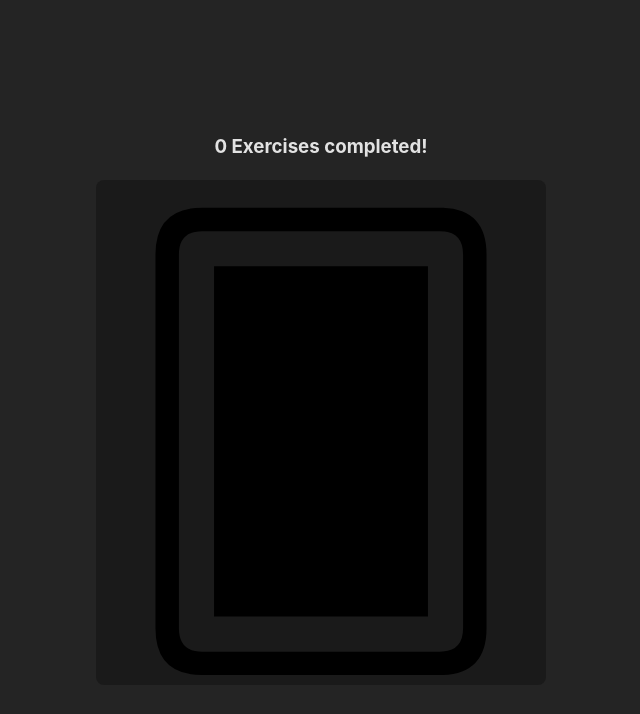
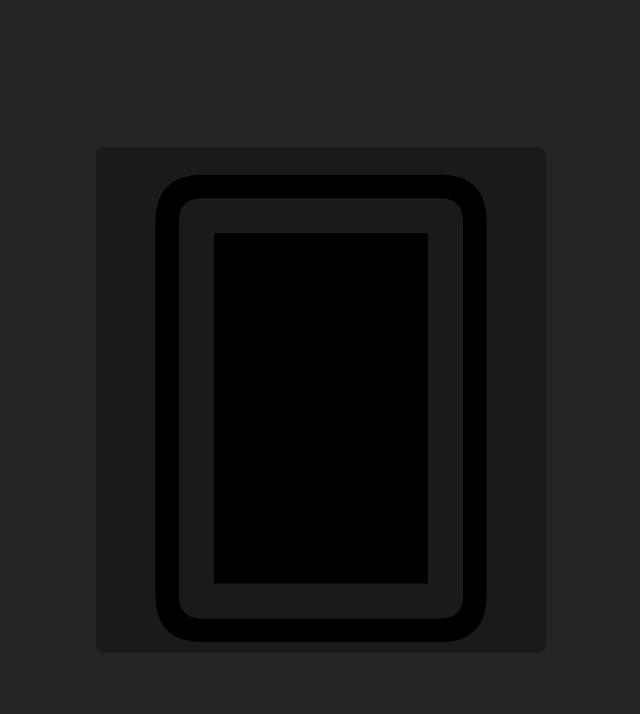
Before and after one commit to dielawn/exercise_card_game, a React (Vite) app: page / in a window 1280 px wide. Shown: the top 714 px of the page, without its empty margins (319-959 px from the left). Built offline with nearby package versions, Linux system fonts and the light colour scheme.

Commit message:
exercises completed hidden until greater than 0

```diff
--- a/src/GameStats.jsx
+++ b/src/GameStats.jsx
@@ -39,7 +39,7 @@ export function GameStats({deck , newGame}) {
       return (
         <>
             <div className='statsDiv'>
-                <h3>{stats.length} Exercises completed!</h3>
+                {stats.length > 0 && <h3>{stats.length} Exercises completed!</h3>}
                 {stats.map((stat, index) => (<p key={index} className='statsList'> {stat.exercise} {stat.isTimed ? `${stat.totalQty * 5} sec` : `${stat.totalQty} reps`}</p>))}
             </div>
             <button className='newGameBtn' onClick={newGame}><span className='startBtnTxt'>Start Game <br></br><br></br>{startMsg}</span><span className='cardBack'>🂠</span></button>
```
